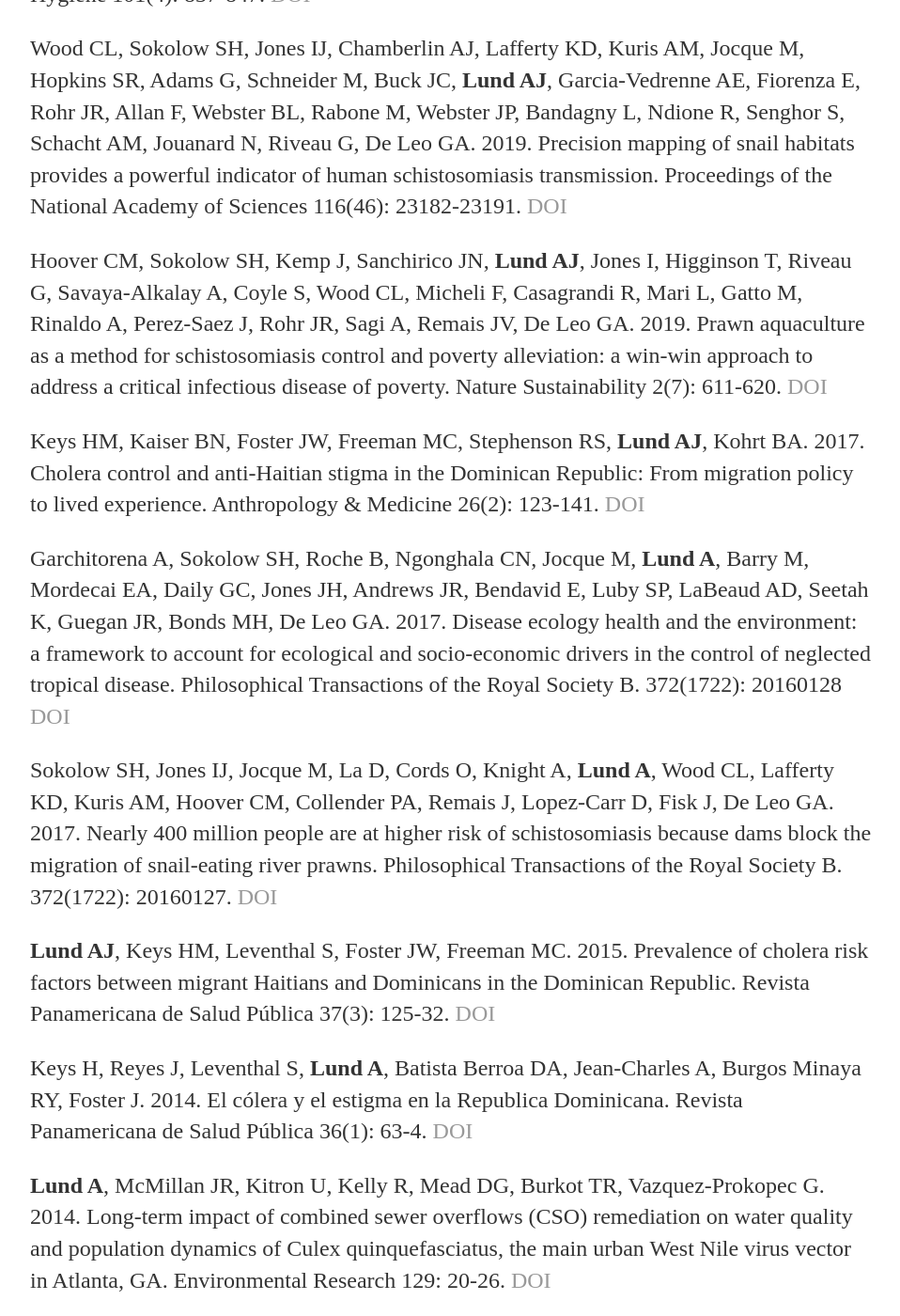
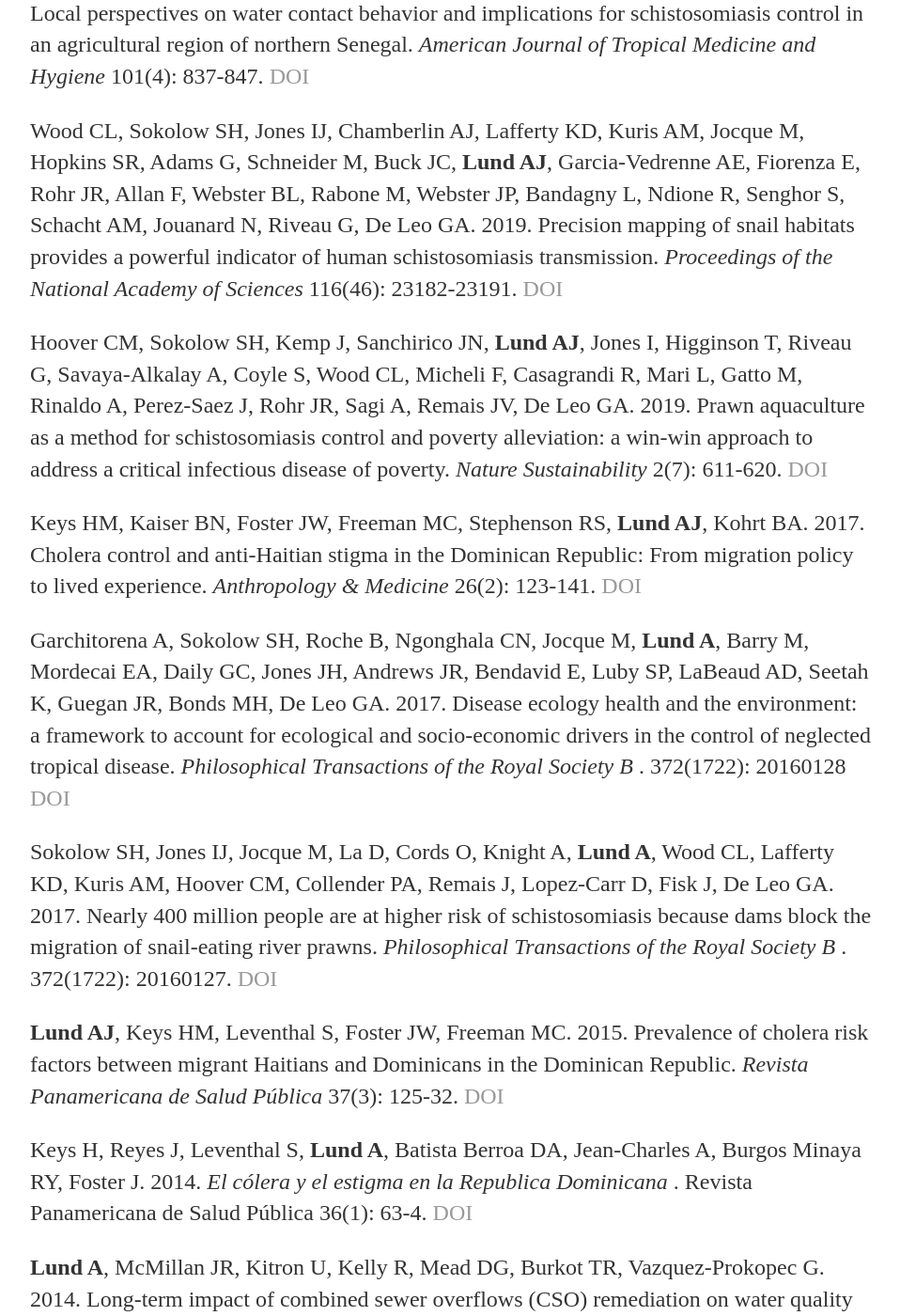
Before and after one commit to andjanlund/andjanlund.github.io, a Jekyll site: the page built from cv/index.html, in a window 1280 px wide and 1400 px high, scrolled down 1804 px. Shown: the whole window at 94% size, without its empty margins (160-1118 px from the left). Built offline with Jekyll 4.4.1, drawn with Linux system fonts in a browser that asks for light colours; some of the changed lines change nothing that is shown; some of the changed text lies outside the part shown.

Commit message:
add formatting to CV

```diff
--- a/cv/index.html
+++ b/cv/index.html
@@ -4,6 +4,7 @@ title: CV
 ---
 	<h1>{{ page.title }}</h1>
 
+<h1> Andrea J. Lund </h1>
 
 <h2>Education</h2>
 <p> PhD, Environment and Resources, Stanford University, 2020 </p>
@@ -15,7 +16,7 @@ title: CV
 <h3> Submitted/in prepration </h3>
 <p> <strong> Lund AJ </strong>, Rehkopf DH, Sokolow SH, Sam MM, Jouanard N, Schacht AM, Senghor S, Fall A, Riveau G, De Leo GA, Lopez-Carr D. Land use impacts on parasitic infection: The role of irrigated agriculture in schistosome infection in a dammed landscape in West Africa. Submitted.</p>
 
-<p> <strong> Lund AJ </strong>, Sokolow SH, Jones IJ, Chamberlin AJ, Ali S, Wood CL, Sy AB, Sam MM, Jouanard N, Senghor S, Fall S, Ndione R, Riveau G, De Leo GA, Lopez-Carr D. Exposure, hazard and vulnerability to S. haematobium infection among school-aged children in an endemic area of northern Senegal. In preparation for PLoS Neglected Tropical Diseases.</p>
+<p> <strong> Lund AJ </strong>, Sokolow SH, Jones IJ, Chamberlin AJ, Ali S, Wood CL, Sy AB, Sam MM, Jouanard N, Senghor S, Fall S, Ndione R, Riveau G, De Leo GA, Lopez-Carr D. Exposure, hazard and vulnerability to S. haematobium infection among school-aged children in an endemic area of northern Senegal. In preparation.</p>
 
 <h3> Under review/in revision</h3>
 <p> Hopkins S, Sokolow S, De Leo G, Buck J, Jones I, Kwong L, LeBoa C, <strong>Lund A</strong>, MacDonald A, Nova N, Olson S, Peel A, Wood C, Lafferty K. Identifying win-wins for people and nature. In revision for Nature Sustainability</p>
@@ -24,28 +25,34 @@ title: CV
 
 <p>Sokolow SH, Jones IJ, Wood CL, Lafferty KD, Garchitorena A, Hopkins SR, <strong>Lund AJ</strong>, MacDonald AJ, Nova N, LeBoa C, Peel AJ, Mordecai EA, Chamberlin A, Howard M, Buck JC, Lopez-Carr D, Barry M, Bonds M, De Leo GA. More than one third of global human infectious disease burden is environmentally mediated, with disproportionate effects in rural poor areas. In revision for Lancet Planetary Health. </p>
 
-<h3> Publications </h3>
+<h3> Published/in press </h3>
 <p> Chamberlin AJ, Jones IJ, <strong>Lund AJ</strong>, Jouanard N, Riveau G, Ndione R, Sokolow SH, Wood CL, Lafferty KD, De Leo GA. In press. Visualization of schistosomiasis snail habitat using light unmanned aerial vehicles. In press at Geospatial Health. </p>
 
-<p> <strong>Lund AJ</strong>, Sam MM, Sy AB, Sow OW, Ali S, Sokolow SH, Bereknyei Merrell S, Bruce J, Jouanard N, Senghor S, Riveau G, Lopez-Carr D, De Leo GA. 2019. Unavoidable risks: Local perspectives on water contact behavior and implications for schistosomiasis control in an agricultural region of northern Senegal. American Journal of Tropical Medicine and Hygiene 101(4): 837-847. <a href = "https://doi.org/10.4269/ajtmh.19-0099"> DOI</a></p>
+<p> <strong>Lund AJ</strong>, Sam MM, Sy AB, Sow OW, Ali S, Sokolow SH, Bereknyei Merrell S, Bruce J, Jouanard N, Senghor S, Riveau G, Lopez-Carr D, De Leo GA. 2019. Unavoidable risks: Local perspectives on water contact behavior and implications for schistosomiasis control in an agricultural region of northern Senegal. <em> American Journal of Tropical Medicine and Hygiene</em> 101(4): 837-847. <a href = "https://doi.org/10.4269/ajtmh.19-0099"> DOI</a></p>
 
-<p> Wood CL, Sokolow SH, Jones IJ, Chamberlin AJ, Lafferty KD, Kuris AM, Jocque M, Hopkins SR, Adams G, Schneider M, Buck JC, <strong>Lund AJ</strong>, Garcia-Vedrenne AE, Fiorenza E, Rohr JR, Allan F, Webster BL, Rabone M, Webster JP, Bandagny L, Ndione R, Senghor S, Schacht AM, Jouanard N, Riveau G, De Leo GA. 2019. Precision mapping of snail habitats provides a powerful indicator of human schistosomiasis transmission. Proceedings of the National Academy of Sciences 116(46): 23182-23191. <a href = "https://doi.org/10.1073/pnas.1903698116"> DOI</a></p>
+<p> Wood CL, Sokolow SH, Jones IJ, Chamberlin AJ, Lafferty KD, Kuris AM, Jocque M, Hopkins SR, Adams G, Schneider M, Buck JC, <strong>Lund AJ</strong>, Garcia-Vedrenne AE, Fiorenza E, Rohr JR, Allan F, Webster BL, Rabone M, Webster JP, Bandagny L, Ndione R, Senghor S, Schacht AM, Jouanard N, Riveau G, De Leo GA. 2019. Precision mapping of snail habitats provides a powerful indicator of human schistosomiasis transmission. <em> Proceedings of the National Academy of Sciences</em> 116(46): 23182-23191. <a href = "https://doi.org/10.1073/pnas.1903698116"> DOI</a></p>
 
-<p> Hoover CM, Sokolow SH, Kemp J, Sanchirico JN, <strong>Lund AJ</strong>, Jones I, Higginson T, Riveau G, Savaya-Alkalay A, Coyle S, Wood CL, Micheli F, Casagrandi R, Mari L, Gatto M, Rinaldo A, Perez-Saez J, Rohr JR, Sagi A, Remais JV, De Leo GA. 2019. Prawn aquaculture as a method for schistosomiasis control and poverty alleviation: a win-win approach to address a critical infectious disease of poverty. Nature Sustainability 2(7): 611-620. <a href = "http://doi.org/10/1101/465195"> DOI </a></p>
+<p> Hoover CM, Sokolow SH, Kemp J, Sanchirico JN, <strong>Lund AJ</strong>, Jones I, Higginson T, Riveau G, Savaya-Alkalay A, Coyle S, Wood CL, Micheli F, Casagrandi R, Mari L, Gatto M, Rinaldo A, Perez-Saez J, Rohr JR, Sagi A, Remais JV, De Leo GA. 2019. Prawn aquaculture as a method for schistosomiasis control and poverty alleviation: a win-win approach to address a critical infectious disease of poverty. <em> Nature Sustainability </em> 2(7): 611-620. <a href = "http://doi.org/10/1101/465195"> DOI </a></p>
 
-<p> Keys HM, Kaiser BN, Foster JW, Freeman MC, Stephenson RS, <strong>Lund AJ</strong>, Kohrt BA. 2017. Cholera control and anti-Haitian stigma in the Dominican Republic: From migration policy to lived experience. Anthropology & Medicine 26(2): 123-141. <a href = "http://dx.doi.org/10.1080/13648470.2017.1368829"> DOI </a></p>
+<p> Keys HM, Kaiser BN, Foster JW, Freeman MC, Stephenson RS, <strong>Lund AJ</strong>, Kohrt BA. 2017. Cholera control and anti-Haitian stigma in the Dominican Republic: From migration policy to lived experience. <em> Anthropology & Medicine </em> 26(2): 123-141. <a href = "http://dx.doi.org/10.1080/13648470.2017.1368829"> DOI </a></p>
 
-<p> Garchitorena A, Sokolow SH, Roche B, Ngonghala CN, Jocque M, <strong>Lund A</strong>, Barry M, Mordecai EA, Daily GC, Jones JH, Andrews JR, Bendavid E, Luby SP, LaBeaud AD, Seetah K, Guegan JR, Bonds MH, De Leo GA. 2017. Disease ecology health and the environment: a framework to account for ecological and socio-economic drivers in the control of neglected tropical disease. Philosophical Transactions of the Royal Society B. 372(1722): 20160128 <a href = "http://dx.doi.org/10.1080/13648470.2017.1368829"> DOI </a></p>
+<p> Garchitorena A, Sokolow SH, Roche B, Ngonghala CN, Jocque M, <strong>Lund A</strong>, Barry M, Mordecai EA, Daily GC, Jones JH, Andrews JR, Bendavid E, Luby SP, LaBeaud AD, Seetah K, Guegan JR, Bonds MH, De Leo GA. 2017. Disease ecology health and the environment: a framework to account for ecological and socio-economic drivers in the control of neglected tropical disease. <em> Philosophical Transactions of the Royal Society B </em>. 372(1722): 20160128 <a href = "http://dx.doi.org/10.1080/13648470.2017.1368829"> DOI </a></p>
 
-<p> Sokolow SH, Jones IJ, Jocque M, La D, Cords O, Knight A, <strong>Lund A</strong>, Wood CL, Lafferty KD, Kuris AM, Hoover CM, Collender PA, Remais J, Lopez-Carr D, Fisk J, De Leo GA. 2017. Nearly 400 million people are at higher risk of schistosomiasis because dams block the migration of snail-eating river prawns. Philosophical Transactions of the Royal Society B. 372(1722): 20160127. <a href = "https://doi.org/10.1098/rstb.2016.0127"> DOI </a></p>
+<p> Sokolow SH, Jones IJ, Jocque M, La D, Cords O, Knight A, <strong>Lund A</strong>, Wood CL, Lafferty KD, Kuris AM, Hoover CM, Collender PA, Remais J, Lopez-Carr D, Fisk J, De Leo GA. 2017. Nearly 400 million people are at higher risk of schistosomiasis because dams block the migration of snail-eating river prawns. <em> Philosophical Transactions of the Royal Society B </em>. 372(1722): 20160127. <a href = "https://doi.org/10.1098/rstb.2016.0127"> DOI </a></p>
 
-<p> <strong>Lund AJ</strong>, Keys HM, Leventhal S, Foster JW, Freeman MC. 2015. Prevalence of cholera risk factors between migrant Haitians and Dominicans in the Dominican Republic. Revista Panamericana de Salud Pública 37(3): 125-32. <a href = "https://scielosp.org/article/rpsp/2015.v37n3/125-132/en/"> DOI </a></p>
+<p> <strong>Lund AJ</strong>, Keys HM, Leventhal S, Foster JW, Freeman MC. 2015. Prevalence of cholera risk factors between migrant Haitians and Dominicans in the Dominican Republic. <em> Revista Panamericana de Salud Pública </em> 37(3): 125-32. <a href = "https://scielosp.org/article/rpsp/2015.v37n3/125-132/en/"> DOI </a></p>
 
-<p> Keys H, Reyes J, Leventhal S, <strong>Lund A</strong>, Batista Berroa DA, Jean-Charles A, Burgos Minaya RY, Foster J. 2014. El cólera y el estigma en la Republica Dominicana. Revista Panamericana de Salud Pública 36(1): 63-4. <a href = "https://scielosp.org/article/rpsp/2014.v36n1/63-64/"> DOI </a></p>
+<p> Keys H, Reyes J, Leventhal S, <strong>Lund A</strong>, Batista Berroa DA, Jean-Charles A, Burgos Minaya RY, Foster J. 2014. <em> El cólera y el estigma en la Republica Dominicana </em>. Revista Panamericana de Salud Pública 36(1): 63-4. <a href = "https://scielosp.org/article/rpsp/2014.v36n1/63-64/"> DOI </a></p>
 
-<p> <strong>Lund A</strong>, McMillan JR, Kitron U, Kelly R, Mead DG, Burkot TR, Vazquez-Prokopec G.  2014.  Long-term impact of combined sewer overflows (CSO) remediation on water quality and population dynamics of Culex quinquefasciatus, the main urban West Nile virus vector in Atlanta, GA. Environmental Research 129: 20-26. <a href = "https://doi.org/10.1016/j.envres.2013.12.008"> DOI </a></p>
+<p> <strong>Lund A</strong>, McMillan JR, Kitron U, Kelly R, Mead DG, Burkot TR, Vazquez-Prokopec G.  2014.  Long-term impact of combined sewer overflows (CSO) remediation on water quality and population dynamics of Culex quinquefasciatus, the main urban West Nile virus vector in Atlanta, GA. <em> Environmental Research </em>. 129: 20-26. <a href = "https://doi.org/10.1016/j.envres.2013.12.008"> DOI </a></p>
 
-<p> Reimer RA, Houlihan AE, Gerrard M, Deer MM, <strong>Lund AJ</strong>. 2012. Ethnic differences in predictors of HPV vaccination: Comparisons of predictors for Latina and non-Latina White Women. Journal for Sex Research 50(8): 748-56. PMID: 23030843. <a href = "https://doi.org/10.1080/00224499.2012.692406"> DOI </a></p>
+<p> Reimer RA, Houlihan AE, Gerrard M, Deer MM, <strong>Lund AJ</strong>. 2012. Ethnic differences in predictors of HPV vaccination: Comparisons of predictors for Latina and non-Latina White Women. <em> Journal for Sex Research </em> 50(8): 748-56. <a href = "https://doi.org/10.1080/00224499.2012.692406"> DOI </a></p>
+
+<h2> Teaching </h2>
+<p> Guest Lecturer, CEE 126XYZ/EARTH 126XYZ, Hard Earth, Stanford University, Spring 2019 </p>
+<p> Teaching Assistant, ENVRES 320 Designing Environmental Research, Stanford University, Winter 2018 </p>
+<p> Teaching Assistant, INFO 530 Introduction to Geographic Information Systems, Rollins School of Public Health, Emory University, Fall 2012 & Spring 2013 </p>
+
 
 <h2> Awards & Fellowships </h2>
 <p> James & Nancy Kelso Stanford Interdisciplinary Graduate Fellowship, Stanford University, 2017-2020 </p>
```
